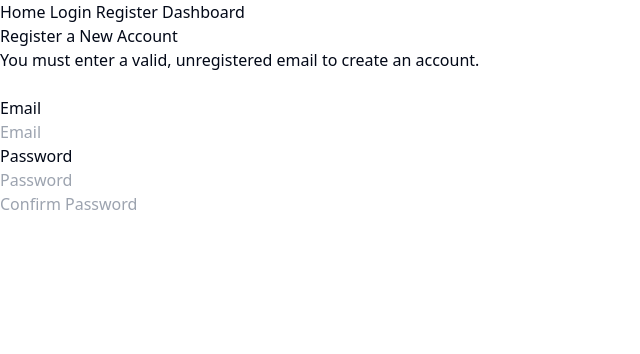
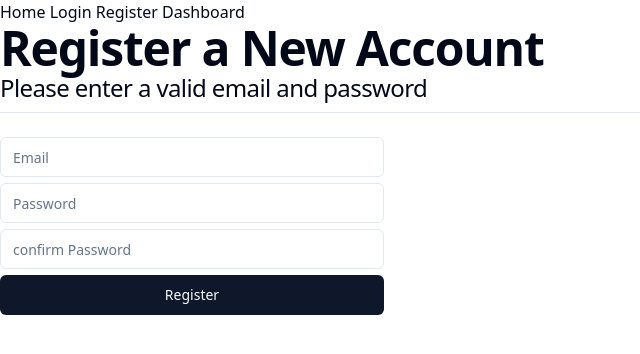
Before and after one commit to kimjammer/Pleiades, a SvelteKit app in the folder frontend/: page /registration in a window 1280 px wide. Shown: the top 354 px of the page, without its empty margins (0-640 px from the left). Built offline with nearby package versions, Linux system fonts and the light colour scheme.

Commit message:
Updated frontend login and register pages

```diff
--- /dev/null
+++ b/frontend/src/lib/components/ui/label/index.ts
@@ -0,0 +1,7 @@
+import Root from "./label.svelte";
+
+export {
+	Root,
+	//
+	Root as Label,
+};
--- /dev/null
+++ b/frontend/src/lib/components/ui/label/label.svelte
@@ -0,0 +1,21 @@
+<script lang="ts">
+	import { Label as LabelPrimitive } from "bits-ui";
+	import { cn } from "$lib/utils.js";
+
+	type $$Props = LabelPrimitive.Props;
+	type $$Events = LabelPrimitive.Events;
+
+	let className: $$Props["class"] = undefined;
+	export { className as class };
+</script>
+
+<LabelPrimitive.Root
+	class={cn(
+		"text-sm font-medium leading-none peer-disabled:cursor-not-allowed peer-disabled:opacity-70",
+		className
+	)}
+	{...$$restProps}
+	on:mousedown
+>
+	<slot />
+</LabelPrimitive.Root>
--- a/frontend/src/routes/login/+page.svelte
+++ b/frontend/src/routes/login/+page.svelte
@@ -1,11 +1,12 @@
+<script>
+    import { Input } from "$lib/components/ui/input/index"
+    import { Button } from "$lib/components/ui/button/index"
 
-
-<script>
     let email = '';
     let password = '';
 
     async function register() {
-        const res = await fetch('http://localhost:8080/api/register', {
+        const res = await fetch('http://localhost:8080/api/login', {
             method: 'POST',
             headers: { 'Content-Type': 'application/json' },
             body: JSON.stringify({ email, password })
@@ -14,10 +15,20 @@
         const data = await res.json();
         console.log(data); // Handle success or error messages
     }
+
+    function isValid() {
+        //TODO: Implement email and password checking
+
+        //TODO: Create error messages for invalid input
+
+    }
 </script>
-
-<h1>Login</h1>
-<br />
-<input type="text" placeholder="Email" bind:value={email} />
-<br />
-<input type="password" placeholder="Password" bind:value={password} />
+<h1 class="scroll-m-20 text-4xl font-extrabold tracking-tight lg:text-5xl">
+    Login
+</h1>
+<br/>
+<div class="grid w-full max-w-sm items-center gap-1.5">
+    <Input type="email" id="email" placeholder="Email" />
+    <Input type="password" id="password" placeholder="Password" />
+    <Button on:click={isValid()}>Login</Button>
+</div>
--- a/frontend/src/routes/registration/+page.svelte
+++ b/frontend/src/routes/registration/+page.svelte
@@ -1,6 +1,9 @@
 
 
 <script>
+    import { Input } from "$lib/components/ui/input/index"
+    import { Button } from "$lib/components/ui/button/index"
+
     let email = '';
     let password = '';
     let passwordConfirm = '';
@@ -15,15 +18,29 @@
         const data = await res.json();
         console.log(data); // Handle success or error messages
     }
+
+    function isValid() {
+        //TODO: Implement email and passoword checking
+
+        //TODO: Create error messages for invalid input
+
+    }
+
 </script>
 
-<h1>Register a New Account</h1>
-<p>You must enter a valid, unregistered email to create an account.</p>
+<h1 class="scroll-m-20 text-4xl font-extrabold tracking-tight lg:text-5xl">
+    Register a New Account
+</h1>
+
+<p
+        class="scroll-m-20 border-b pb-2 text-2xl font- tracking-tight transition-colors first:mt-0"
+>
+    Please enter a valid email and password
+</p>
 <br />
-<p>Email</p>
-<input type="text" placeholder="Email" bind:value={email} />
-<br />
-<p>Password</p>
-<input type="password" placeholder="Password" bind:value={password} />
-<br />
-<input type="confirm password" placeholder="Confirm Password" bind:value={passwordConfirm} />
+<div class="grid w-full max-w-sm items-center gap-1.5">
+    <Input type="email" id="email" placeholder="Email" />
+    <Input type="password" id="password" placeholder="Password" />
+    <Input type="confirm password" id="confirm password" placeholder="confirm Password" />
+    <Button on:click={isValid()}>Register</Button>
+</div>
```
